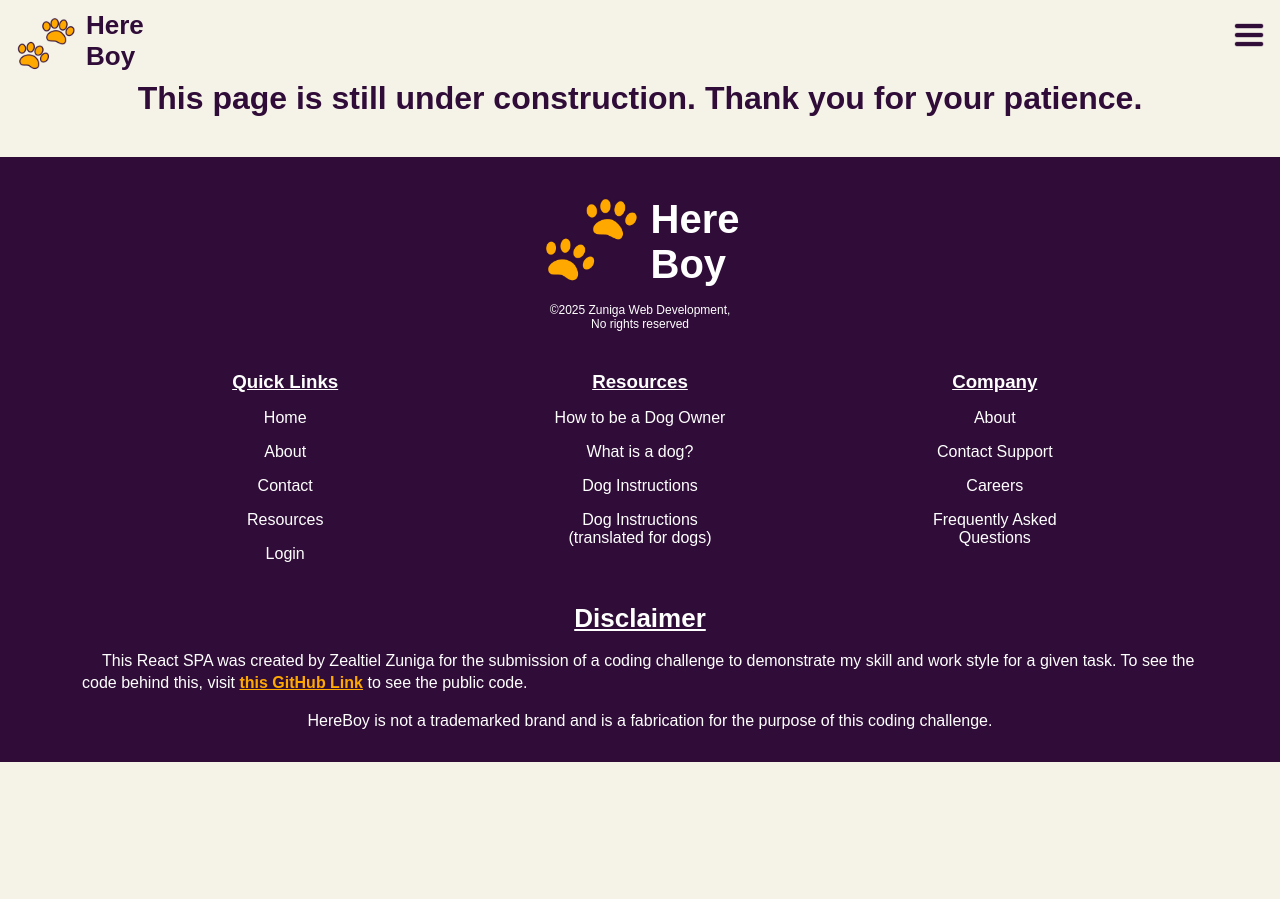
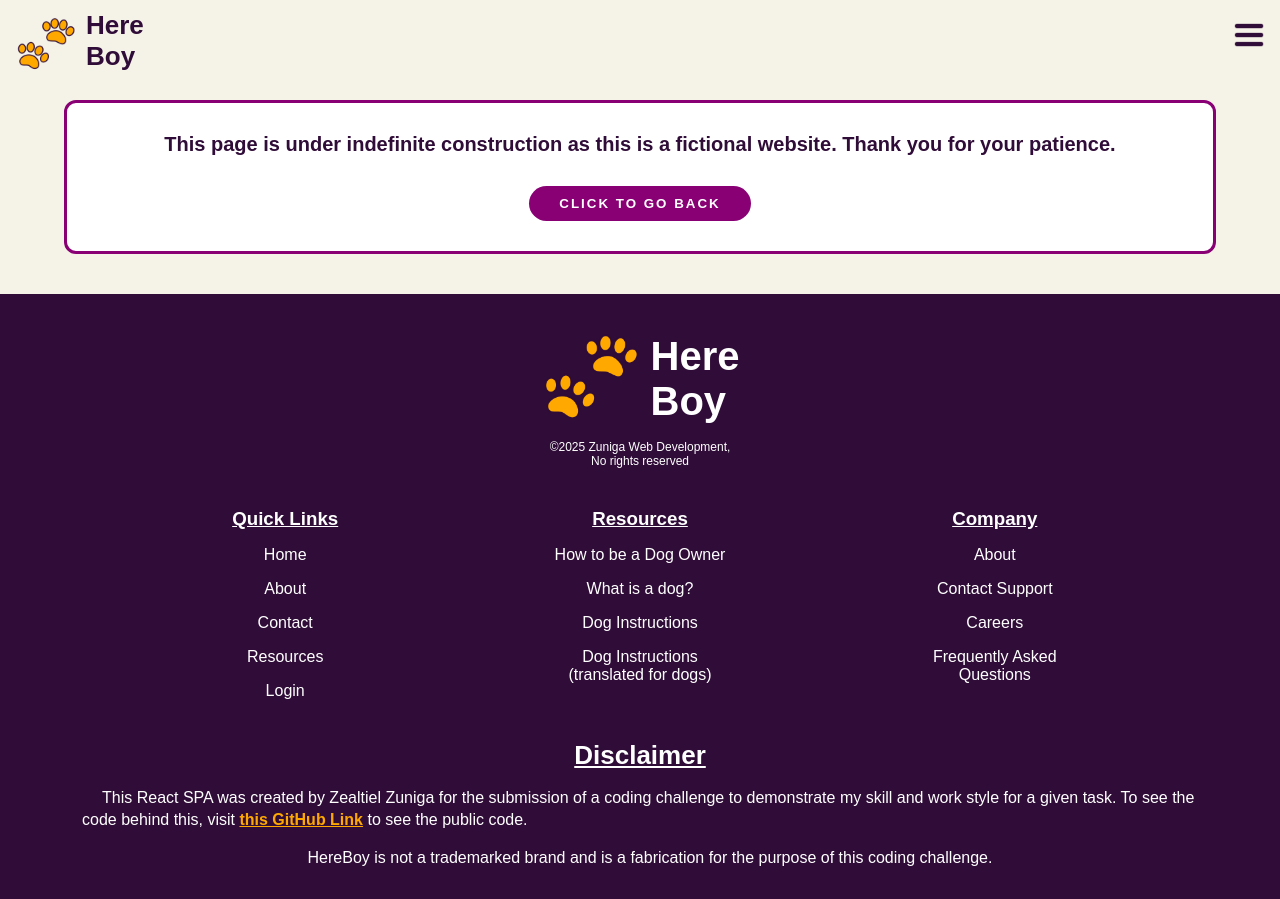
Before and after one commit to ZeaZuniga/fetch-challenge-zuniga, a React (Create React App) app: page /about in a window 1280 px wide. Before the commit the page ends 800 px from the top, so only its background shows below. Built offline with nearby package versions, Linux system fonts and the light colour scheme.

Commit message:
Style notFound.

```diff
--- a/src/pages/NotFound/NotFound.scss
+++ b/src/pages/NotFound/NotFound.scss
@@ -1 +1,33 @@
 @use "../../styles/partials/variables" as *;
+
+.notFound {
+  display: flex;
+  justify-content: center;
+  align-items: center;
+  flex-direction: column;
+  background-color: $FetchWhite;
+  border: 3px solid $FetchPrimary;
+  border-radius: 12px;
+  padding: 3rem;
+  width: 90%;
+  margin: 2rem auto 0;
+  row-gap: 3rem;
+
+  &__header {
+    text-align: center;
+    font-size: 2rem;
+  }
+
+  &__button {
+    border: none;
+    border-radius: 5rem;
+    background-color: $FetchPrimary;
+    color: $FetchWhite;
+    padding: 1rem 3rem;
+    width: fit-content;
+    height: fit-content;
+    text-transform: uppercase;
+    font-weight: bold;
+    letter-spacing: 2px;
+  }
+}
--- a/src/pages/NotFound/NotFound.tsx
+++ b/src/pages/NotFound/NotFound.tsx
@@ -1,11 +1,24 @@
+import { useNavigate } from "react-router-dom";
 import "./NotFound.scss";
+import { MouseEventHandler } from "react";
 
 export default function NotFound() {
+  const navigate = useNavigate();
+
+  const handleNav: MouseEventHandler<HTMLButtonElement> = () => {
+    navigate(-1);
+    return;
+  };
+
   return (
-    <div>
-      <h1>
-        This page is still under construction. Thank you for your patience.
-      </h1>
+    <div className="notFound">
+      <h2 className="notFound__header">
+        This page is under indefinite construction as this is a fictional
+        website. Thank you for your patience.
+      </h2>
+      <button onClick={handleNav} className="notFound__button">
+        Click To Go Back
+      </button>
     </div>
   );
 }
```
